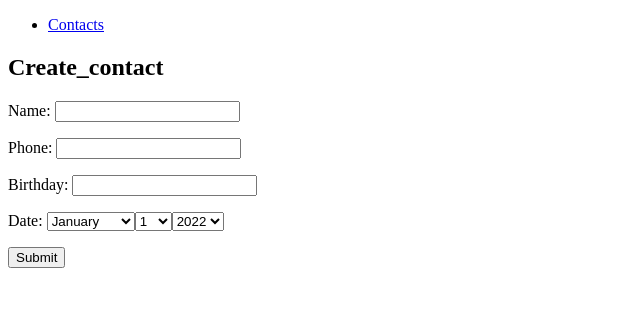
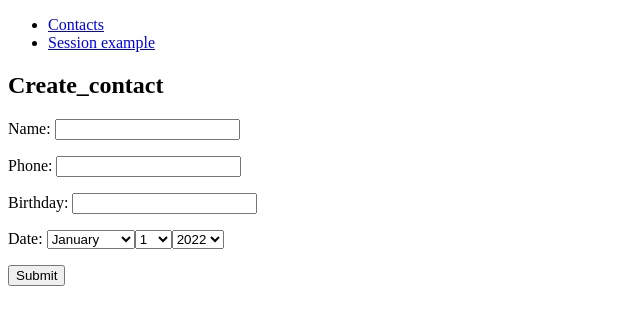
Before and after one commit to hillel-i-python-pro-i-2022-08-26/homework11_bukata_Django_Contacts-and-commands, a Django app: page /create/ in a window 1280 px wide. Shown: the top 325 px of the page, without its empty margins (0-640 px from the left). Run offline with Django 4.2, Linux system fonts and the light colour scheme.

Commit message:
web page for sessions_example app linked to header

```diff
--- a/apps/templates/_helpers/_header.html
+++ b/apps/templates/_helpers/_header.html
@@ -3,5 +3,8 @@
         <li>
             <a href="{% url 'contact_book:contact_book' %}">Contacts</a>
         </li>
+        <li>
+            <a href="{% url 'session_example:session' %}">Session example</a>
+        </li>
     </ul>
 </header>
```
